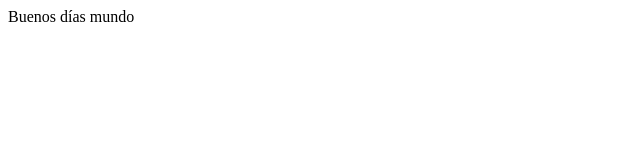
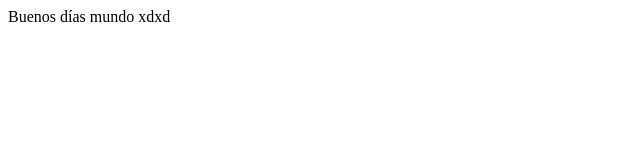
Before and after one commit to GianCarlozz/paginaweb, a plain HTML site: page index.html in a window 1280 px wide. Shown: the full height of the page, 0-640 px from the left. Drawn offline with Linux system fonts and the light colour scheme.

Commit message:
Version 3

```diff
--- a/index.html
+++ b/index.html
@@ -7,6 +7,6 @@
     <title>Mi primera pagina</title>
 </head>
 <body>
-    Buenos días mundo
+    Buenos días mundo xdxd
 </body>
 </html>
```
